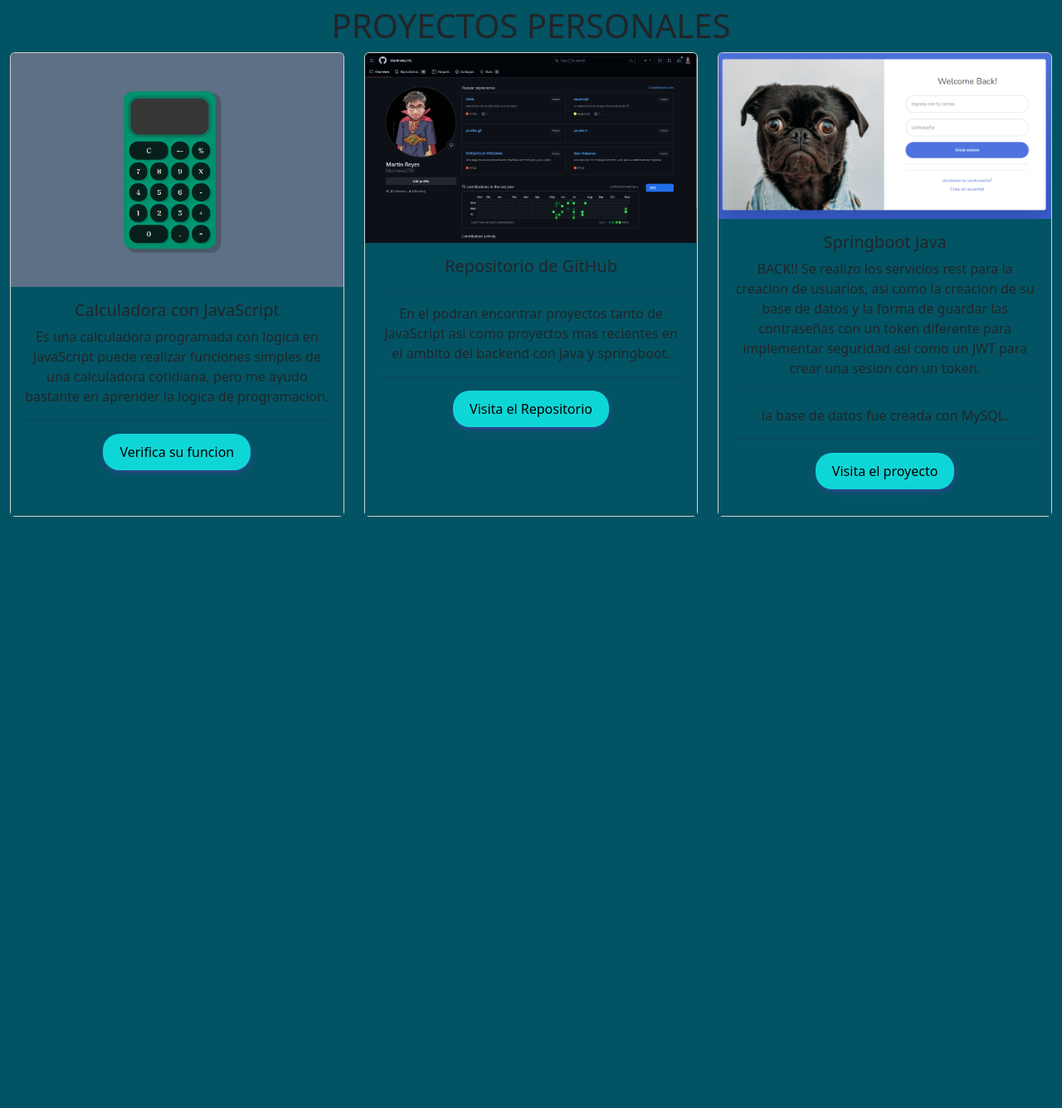
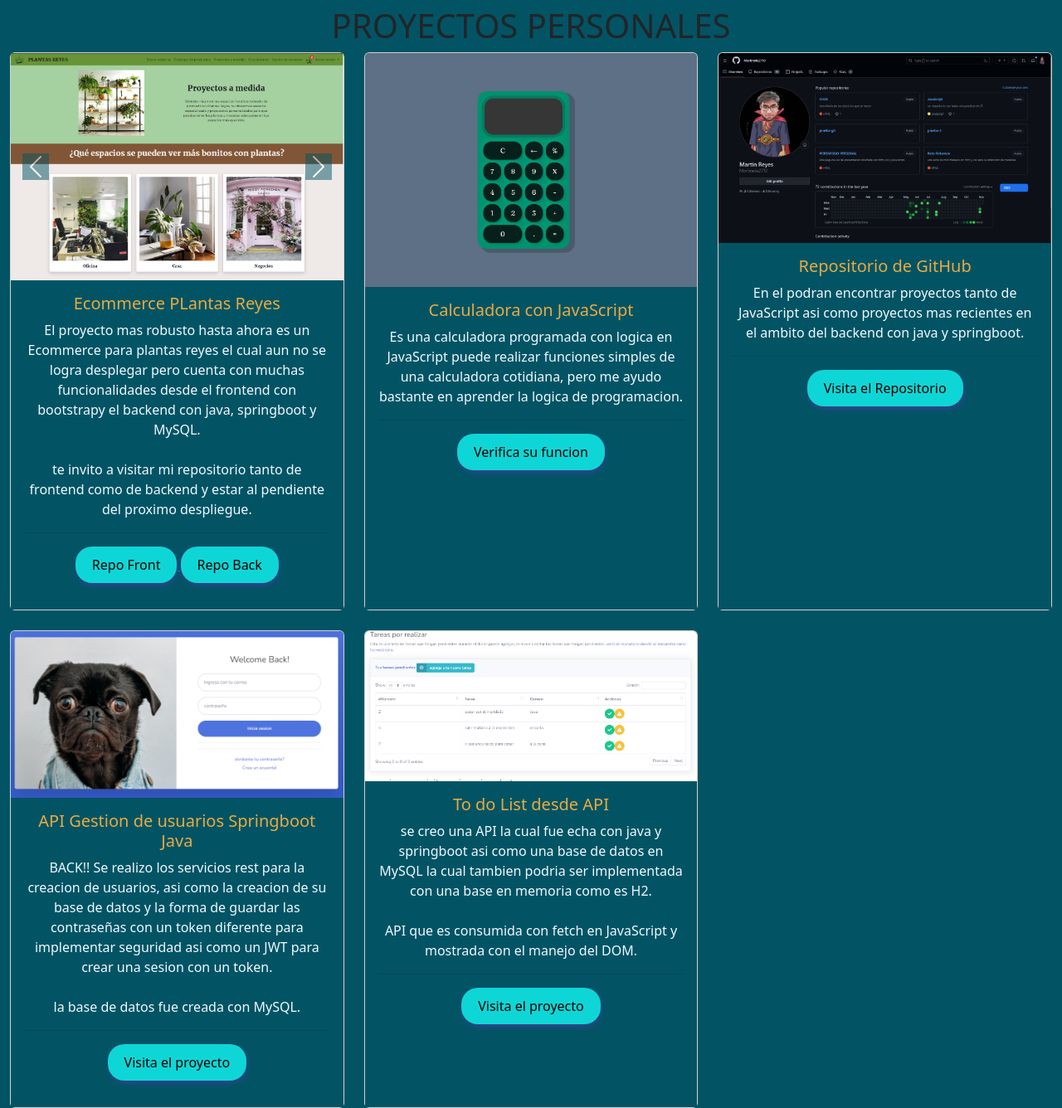
Before and after one commit to Martinete2710/PORTAFOLIO-PERSONAL, a plain HTML site: page index.html in a window 1280 px wide. Shown: the part 1421-2757 px from the top of the page at 83% size. Before the commit the page ends 2044 px from the top, so only its background shows below. Drawn offline with nearby package versions, Linux system fonts and the light colour scheme.

Commit message:
se agregan proyectos nuevos

```diff
--- a/index.html
+++ b/index.html
@@ -40,7 +40,8 @@
               Informacion de Contacto
             </a>
             <ul class="dropdown-menu">
-              <li><a class="dropdown-item" href="./assets/Documents/CurriculumMartinReyes.pdf" download="CurriculumMartinReyes.pdf">Descarga mi Curriculum</a></li>
+              <li><a class="dropdown-item" href="./assets/Documents/CurriculumMartinReyes.pdf"
+                  download="CurriculumMartinReyes.pdf">Descarga mi Curriculum</a></li>
 
               <li>
                 <a class="dropdown-item" href="https://www.linkedin.com/in/martinreyesespino/">Visita mi Linkedin</a>
@@ -61,14 +62,12 @@
   </nav>
   <!--fin del navbar-->
 
-
-
   <div class="container-fluid m-0">
     <div class="card mb-3  border-0 m-0 segundaTarjeta" id="cardMargen" style="max-width: 100vw; margin: 0;">
       <div class="row g-0 border-0">
         <div class="col-md-4  border-0">
           <!-- <img src="../assets/imagenes/MartinGeofisica.jpg" class="img-fluid rounded-start" alt="..."> -->
-          <img src="./assets/imagenes/martin.png" class="img-thumbnail border-0" id="imgmartinipn" alt="...">
+          <img src="./assets/imagenes/martin-chido.png" class="img-thumbnail border-0" id="imgmartinipn" alt="...">
         </div>
         <div class="col-md-8 border-0">
           <div class="card-body  border-0 ">
@@ -108,11 +107,12 @@
         <div class="col-md-8 border-0 segundaTarjeta">
           <div class="card-body segundaTarjeta border-0 ">
 
-              <div class="infoMartin1">
-                <div id="tituloIngeniero" class="nombre segundaTarjeta border-0">
-                  <h1 class="segundaTarjeta" id="tituloIngeniero">Ingeniero<span class="segundaTarjeta"> Martin</span> Reyes</h1>
-                </div>
-                <br>
+            <div class="infoMartin1">
+              <div id="tituloIngeniero" class="nombre segundaTarjeta border-0">
+                <h1 class="segundaTarjeta" id="tituloIngeniero">Ingeniero<span class="segundaTarjeta"> Martin</span>
+                  Reyes</h1>
+              </div>
+              <br>
               <p class="texto" id="segundaTarjeta">
                 Opté por estudiar Ingeniería Geofísica motivado por un profundo amor y respeto hacia la naturaleza y la
                 Tierra. Desde temprana edad, siempre me fascinó el vasto y diverso mundo que nos rodea. Quería
@@ -171,10 +171,60 @@
           <div class="row row-cols-1 row-cols-md-3 g-4">
             <div class="col">
               <div class="card h-100">
+                <div id="carouselExample" class="carousel slide">
+                  <div class="carousel-inner">
+                    <div class="carousel-item active">
+                      <img src="./assets/imagenes/proyectosPR.png" class="d-block w-100" alt="...">
+                    </div>
+                    <div class="carousel-item">
+                      <img src="./assets/imagenes/resgitroPR.png" class="d-block w-100" alt="...">
+                    </div>
+                    <div class="carousel-item">
+                      <img src="./assets/imagenes/sobreNosotrosPR.png" class="d-block w-100" alt="...">
+                    </div>
+                    <div class="carousel-item">
+                      <img src="./assets/imagenes/contactanosPR.png" class="d-block w-100" alt="...">
+                    </div>
+                  </div>
+                  <button class="carousel-control-prev" type="button" data-bs-target="#carouselExample"
+                    data-bs-slide="prev">
+                    <span class="carousel-control-prev-icon" aria-hidden="true"></span>
+                    <span class="visually-hidden">Previous</span>
+                  </button>
+                  <button class="carousel-control-next" type="button" data-bs-target="#carouselExample"
+                    data-bs-slide="next">
+                    <span class="carousel-control-next-icon" aria-hidden="true"></span>
+                    <span class="visually-hidden">Next</span>
+                  </button>
+                </div>
+                <div class="card-body" id="bodyCard">
+                  <h5 class="card-title" style="color:#E8AA42;">Ecommerce PLantas Reyes</h5>
+                  <p class="card-text" style="color: aliceblue;">El proyecto mas robusto hasta ahora es un Ecommerce
+                    para plantas reyes el cual aun no se logra desplegar pero cuenta con muchas funcionalidades desde el
+                    frontend con bootstrapy el backend con java, springboot y MySQL.
+                    <br><br>
+                    te invito a visitar mi repositorio tanto de frontend como de backend y estar al pendiente del
+                    proximo despliegue.
+                    <hr>
+                    <a download="" href="https://github.com/Martinete2710/ECOMMERCE_PLANTAS_REYES">
+                      <button class="botoncv">Repo Front
+                      </button>
+                    </a>
+                    <a download="" href="https://github.com/Martinete2710/Back_PlantasReyes">
+                      <button class="botoncv">Repo Back
+                      </button>
+                    </a>
+                  </p>
+                </div>
+              </div>
+            </div>
+            <div class="col">
+              <div class="card h-100">
                 <img src="./assets/imagenes/calculadora.png" class="card-img-top" alt="...">
                 <div class="card-body" id="bodyCard">
-                  <h5 class="card-title">Calculadora con JavaScript</h5>
-                  <p class="card-text">Es una calculadora programada con logica en JavaScript puede realizar funciones
+                  <h5 class="card-title" style="color:#E8AA42;">Calculadora con JavaScript</h5>
+                  <p class="card-text" style="color: aliceblue;">Es una calculadora programada con logica en JavaScript
+                    puede realizar funciones
                     simples de una calculadora cotidiana, pero me ayudo bastante en aprender la logica de programacion.
                     <hr>
                     <a download="" href="https://martinete2710.github.io/Calculadora/">
@@ -183,36 +233,35 @@
                     </a>
                   </p>
                 </div>
-
               </div>
             </div>
             <div class="col">
               <div class="card h-100">
                 <img src="./assets/imagenes/github.png" id="imagenGit" class="card-img-top" alt="...">
                 <div class="card-body" id="bodyCard">
-                  <h5 class="card-title">Repositorio de GitHub</h5>
-                  <p class="card-text">
-                    <hr>En el podran encontrar proyectos tanto de JavaScript asi como proyectos mas
+                  <h5 class="card-title" style="color:#E8AA42;">Repositorio de GitHub</h5>
+                  <p class="card-text" style="color: aliceblue;">
+
+                    En el podran encontrar proyectos tanto de JavaScript asi como proyectos mas
                     recientes en el ambito del backend con java y springboot.
                     <hr>
                     <a download="" href="https://github.com/Martinete2710">
                       <button class="botoncv">Visita el Repositorio</button>
                     </a>
                   </p>
-
                 </div>
-
               </div>
             </div>
             <div class="col">
               <div class="card h-100">
                 <img src="./assets/imagenes/Springboot.png" id="imagenGit" class="card-img-top" alt="...">
                 <div class="card-body" id="bodyCard">
-                  <h5 class="card-title">Springboot Java</h5>
-                  <p class="card-text"> BACK!! Se realizo los servicios rest para la creacion de usuarios, asi como la
+                  <h5 class="card-title" style="color:#E8AA42;">API Gestion de usuarios Springboot Java</h5>
+                  <p class="card-text" style="color: aliceblue;"> BACK!! Se realizo los servicios rest para la creacion
+                    de usuarios, asi como la
                     creacion de su base de datos y la forma de guardar las contraseñas con un token diferente para
                     implementar seguridad asi como un JWT para crear una sesion con un token.
-                    <hr>
+                    <br><br>
                     la base de datos fue creada con MySQL.
                     <hr>
                     <a download="" href="https://github.com/Martinete2710/Back_Springboot">
@@ -220,7 +269,24 @@
                     </a>
                   </p>
                 </div>
-
+              </div>
+            </div>
+            <div class="col">
+              <div class="card h-100">
+                <img src="./assets/imagenes/todoList.png" id="imagenGit" class="card-img-top" alt="...">
+                <div class="card-body" id="bodyCard">
+                  <h5 class="card-title" style="color:#E8AA42;">To do List desde API</h5>
+                  <p class="card-text" style="color: aliceblue;">
+                    se creo una API la cual fue echa con java y springboot asi como una base de datos en MySQL la
+                    cual tambien podria ser implementada con una base en memoria como es H2.
+                    <br><br>
+                    API que es consumida con fetch en JavaScript y mostrada con el manejo del DOM.
+                    <hr>
+                    <a download="" href="https://github.com/Martinete2710">
+                      <button class="botoncv">Visita el proyecto</button>
+                    </a>
+                  </p>
+                </div>
               </div>
             </div>
           </div>
```
Also changed, not shown: assets/imagenes/catalogoPR.png (added), assets/imagenes/contactanosPR.png (added), assets/imagenes/martiniphone.jpg (added), assets/imagenes/proyectosPR.png (added), assets/imagenes/resgitroPR.png (added), assets/imagenes/sobreNosotrosPR.png (added), assets/imagenes/todoList.png (added), 1 other file.
